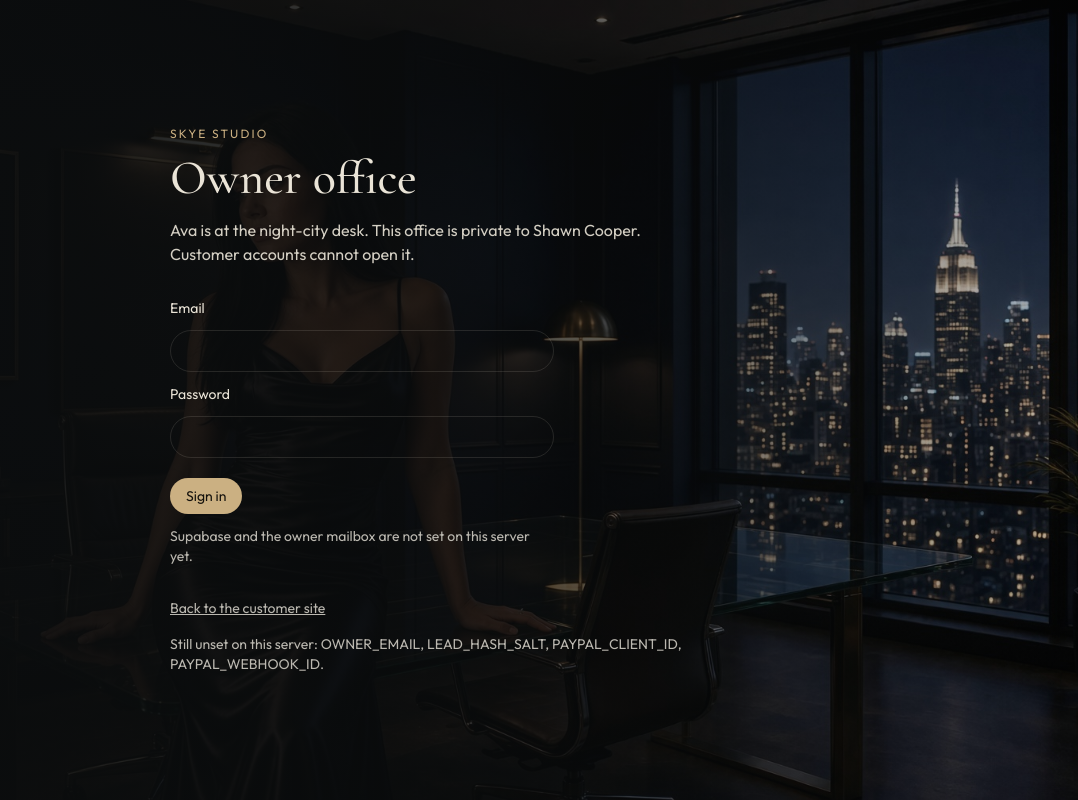
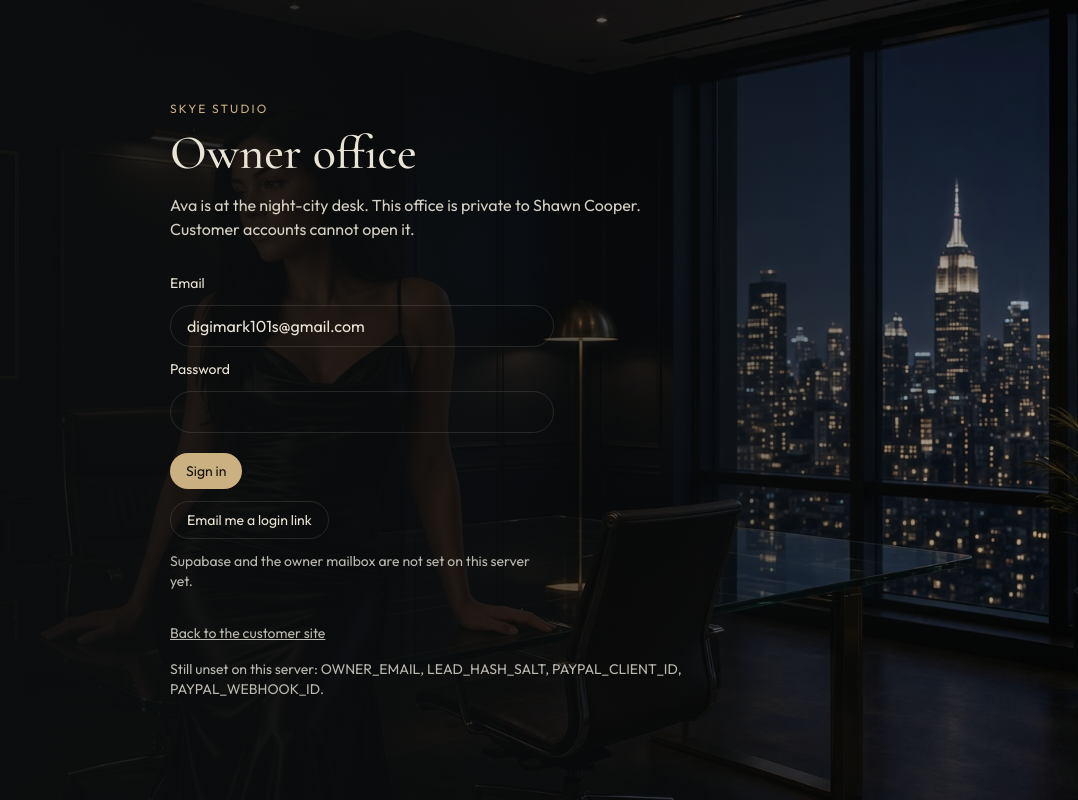
Before and after one commit to shawncooper289-alt/digimark101-new, a Next.js app in the folder avaskye-online/: page / in a window 1280 px wide. Shown: the whole page, without its empty margins (202-1280 px from the left). Built offline with nearby package versions, Linux system fonts and the light colour scheme; no server answers.

Commit message:
Add Email me a login link button to owner sign-in form

```diff
--- a/avaskye-online/src/components/owner-sign-in.tsx
+++ b/avaskye-online/src/components/owner-sign-in.tsx
@@ -5,15 +5,17 @@ import { useState, type FormEvent } from "react"
 
 export function OwnerSignIn({ configured }: { configured: boolean }) {
   const router = useRouter()
-  const [email, setEmail] = useState("")
+  const [email, setEmail] = useState("digimark101s@gmail.com")
   const [password, setPassword] = useState("")
   const [error, setError] = useState<string | null>(null)
+  const [message, setMessage] = useState<string | null>(null)
   const [pending, setPending] = useState(false)
 
   async function submit(event: FormEvent) {
     event.preventDefault()
     setPending(true)
     setError(null)
+    setMessage(null)
     try {
       const response = await fetch("/api/office/session", {
         method: "POST",
@@ -34,6 +36,29 @@ export function OwnerSignIn({ configured }: { configured: boolean }) {
     }
   }
 
+  async function sendMagicLink() {
+    setPending(true)
+    setError(null)
+    setMessage(null)
+    try {
+      const response = await fetch("/api/office/magic", {
+        method: "POST",
+        headers: { "Content-Type": "application/json" },
+        body: JSON.stringify({ email }),
+      })
+      const data = (await response.json()) as { error?: string; message?: string }
+      if (!response.ok) {
+        setError(data.error || "Could not send login link.")
+        return
+      }
+      setMessage(data.message || "Login link sent. Check your inbox.")
+    } catch {
+      setError("Could not send login link.")
+    } finally {
+      setPending(false)
+    }
+  }
+
   return (
     <form className="mt-8 grid max-w-sm gap-3" onSubmit={submit}>
       <label className="text-sm" htmlFor="owner-email">Email</label>
@@ -43,7 +68,11 @@ export function OwnerSignIn({ configured }: { configured: boolean }) {
       <button type="submit" className="mt-2 w-fit rounded-full bg-accent px-4 py-2 text-sm text-accent-fg" disabled={pending || !configured}>
         {pending ? "Signing in…" : "Sign in"}
       </button>
+      <button type="button" onClick={() => void sendMagicLink()} className="w-fit rounded-full border border-border px-4 py-2 text-sm" disabled={pending || !configured || !email}>
+        {pending ? "Sending…" : "Email me a login link"}
+      </button>
       {configured ? null : <p className="text-sm text-muted">Supabase and the owner mailbox are not set on this server yet.</p>}
+      {message ? <p className="text-sm text-muted">{message}</p> : null}
       {error ? <p className="text-sm">{error}</p> : null}
     </form>
   )
```
